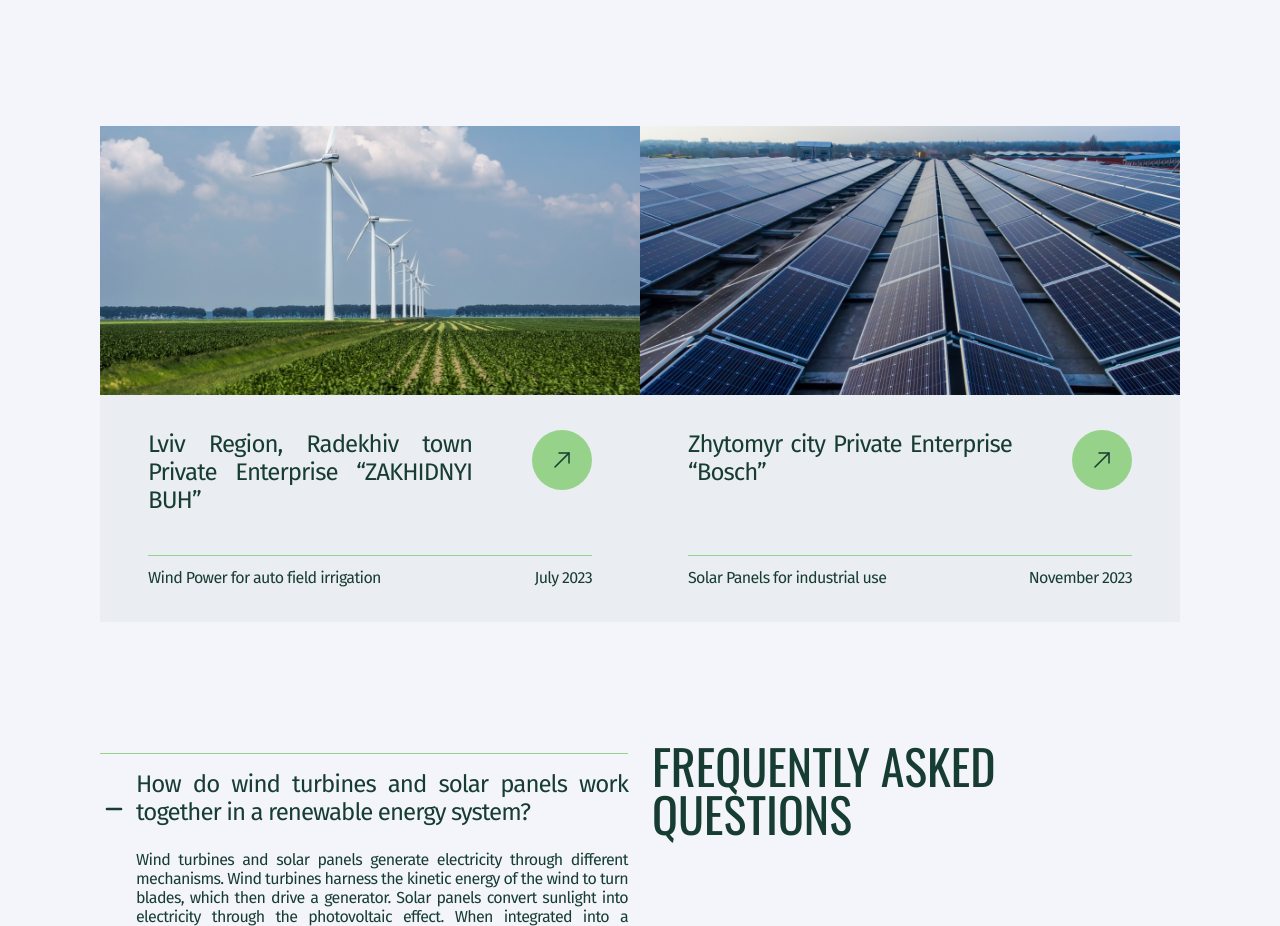
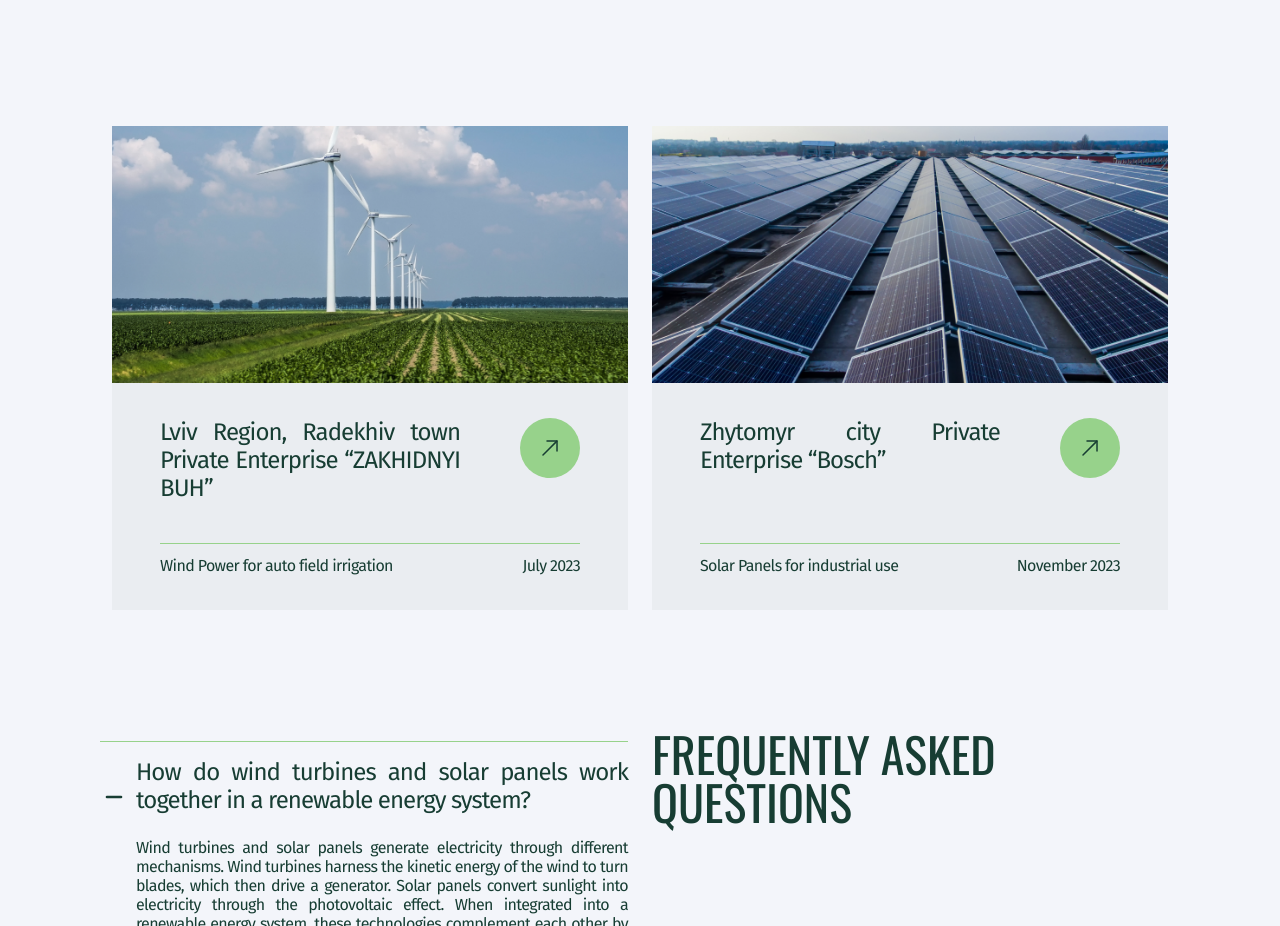
Before and after one commit to Victoria257/ecosolution-g, a React (Create React App) app: page / in a window 1280 px wide. Shown: the part 2700-3626 px from the top of the page. Built offline with nearby package versions, Linux system fonts and the light colour scheme.

Commit message:
fix bug in slider

```diff
--- a/src/components/slider/slider.module.css
+++ b/src/components/slider/slider.module.css
@@ -37,9 +37,15 @@
   outline: solid red 1px;
   margin: 0 15px;
 } */
-
+.container {
+  border-right: solid 12px rgba(243, 245, 250, 1);
+  border-left: solid 12px rgba(243, 245, 250, 1);
+  object-fit: cover;
+  box-sizing: border-box;
+}
 .container img {
   width: 100%;
+  display: block;
 }
 .content {
   padding: 24px 12px;
```
